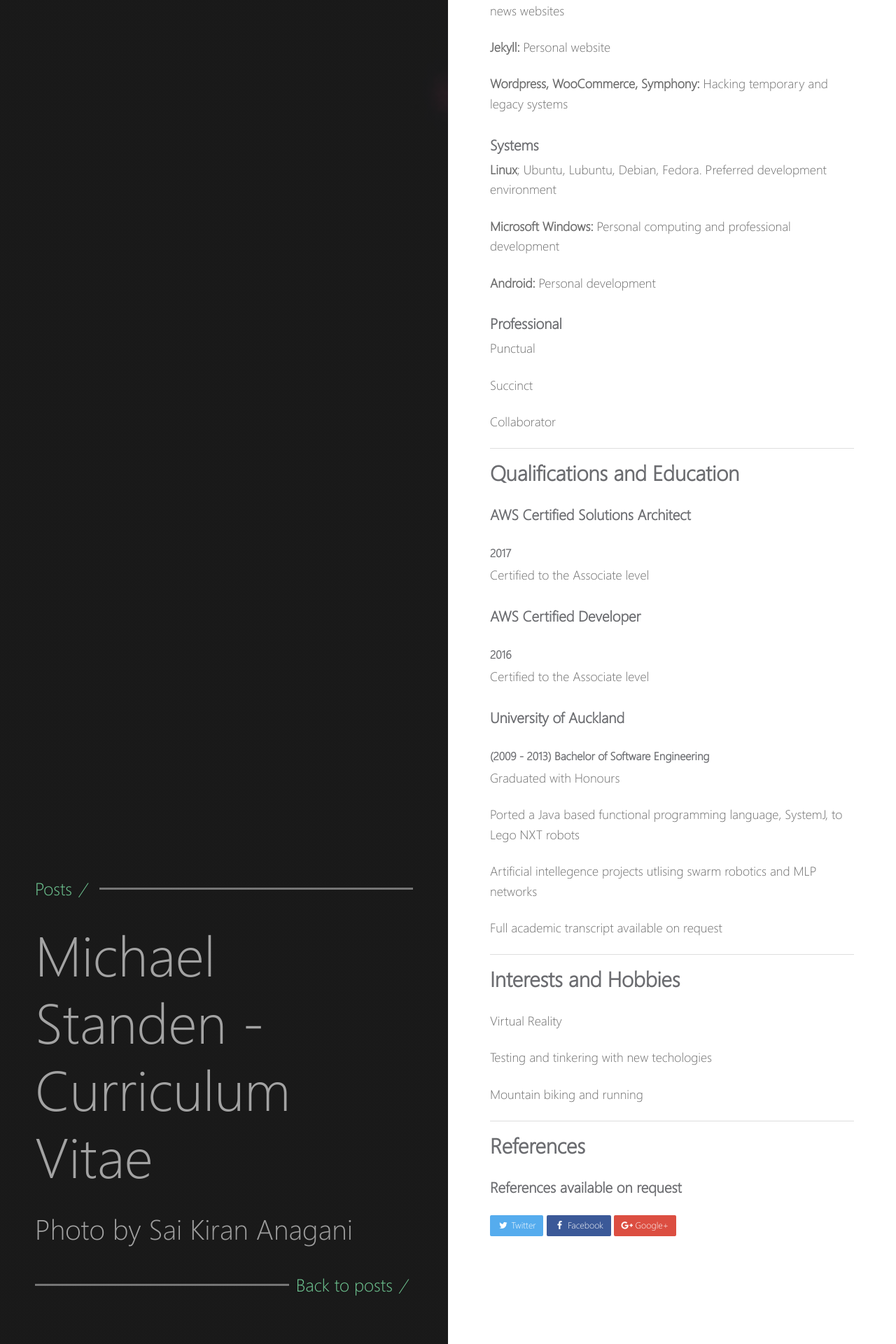
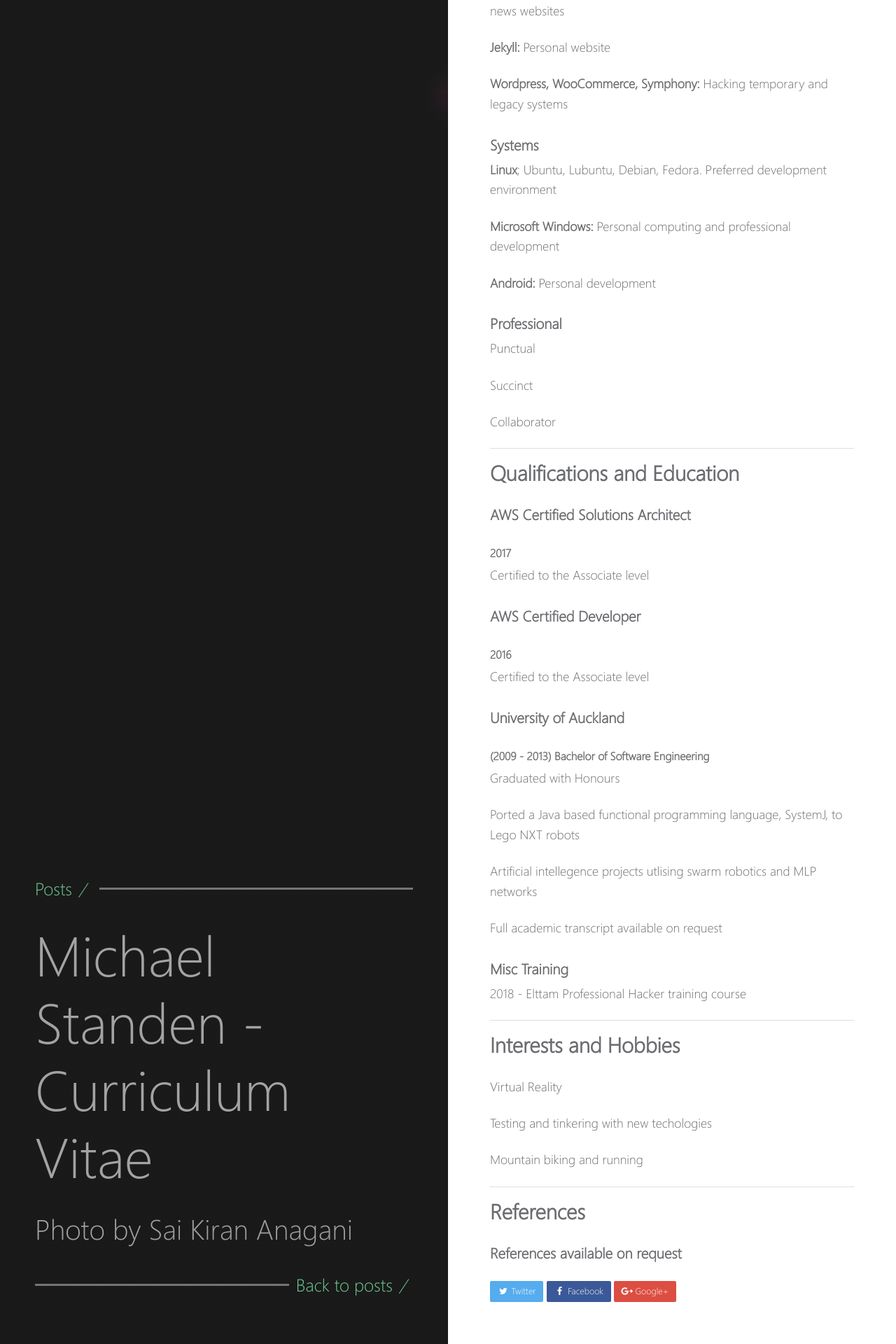
Before and after one commit to ScreamingHawk/ScreamingHawk.github.io, a Jekyll site: the page built from _pages/cv.md, in a window 1280 px wide. Shown: the part 2720-4640 px from the top of the page at 70% size. Built offline with Jekyll 4.4.1, drawn with Linux system fonts in a browser that asks for light colours.

Commit message:
Added misc training to CV

```diff
--- a/_data/cv.yaml
+++ b/_data/cv.yaml
@@ -79,6 +79,9 @@
         - "Ported a Java based functional programming language, SystemJ, to Lego NXT robots"
         - "Artificial intellegence projects utlising swarm robotics and MLP networks"
         - "Full academic transcript available on request"
+    - title: "Misc Training"
+      content:
+        - "2018 - Elttam Professional Hacker training course"
   - title: "Interests and Hobbies"
     content:
     - content:
```
